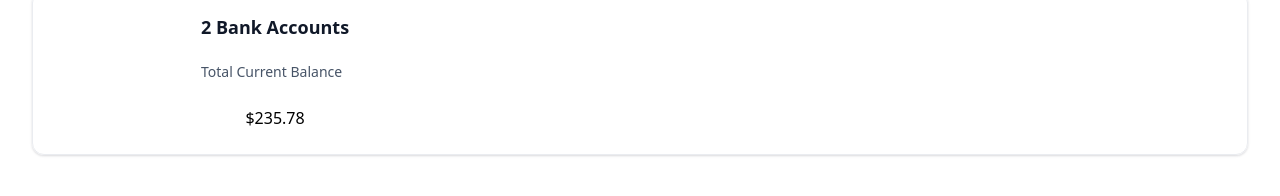
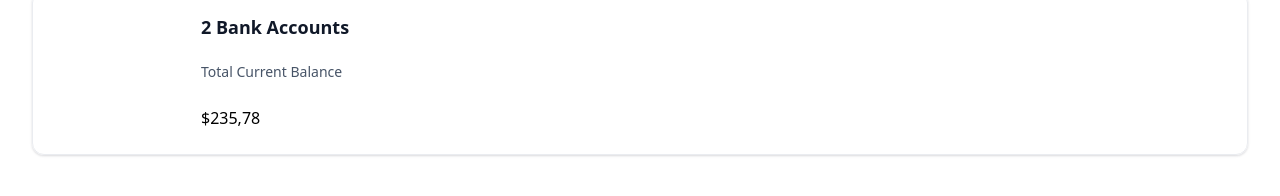
Before and after one commit to kamrunnaharSomapti/banking-portal-nextjs, a Next.js app: page / in a window 1280 px wide. Shown: the part 155-351 px from the top of the page. Built offline with nearby package versions, Linux system fonts and the light colour scheme.

Commit message:
just added count up package

```diff
--- /dev/null
+++ b/components/AnimatedCounter.tsx
@@ -0,0 +1,17 @@
+"use client";
+import CountUp from "react-countup";
+const AnimatedCounter = ({ amount }: { amount: number }) => {
+  return (
+    <div className="w-full">
+      <CountUp
+        end={amount}
+        duration={2.75}
+        decimals={2}
+        decimal=","
+        prefix="$"
+      />
+    </div>
+  );
+};
+
+export default AnimatedCounter;
--- a/components/ui/TotalBalanceBox.tsx
+++ b/components/ui/TotalBalanceBox.tsx
@@ -1,4 +1,4 @@
-import { formatAmount } from "@/lib/utils";
+import AnimatedCounter from "../AnimatedCounter";
 
 const TotalBalanceBox = ({
   accounts = [],
@@ -15,7 +15,9 @@ const TotalBalanceBox = ({
           <p className="total-balance-label">Total Current Balance</p>
         </div>
         <div>
-          <h1 className="flex-center">{formatAmount(totalCurrentBalance)}</h1>
+          <h1 className="flex-center">
+            <AnimatedCounter amount={totalCurrentBalance} />
+          </h1>
         </div>
       </div>
     </section>
--- a/package.json
+++ b/package.json
@@ -16,6 +16,7 @@
     "next": "14.2.7",
     "query-string": "^9.1.0",
     "react": "^18",
+    "react-countup": "^6.5.3",
     "react-dom": "^18",
     "tailwind-merge": "^2.5.2",
     "tailwindcss-animate": "^1.0.7"
```
Also changed, not shown: 1 other file (tests, documents, lock files or other folders).
